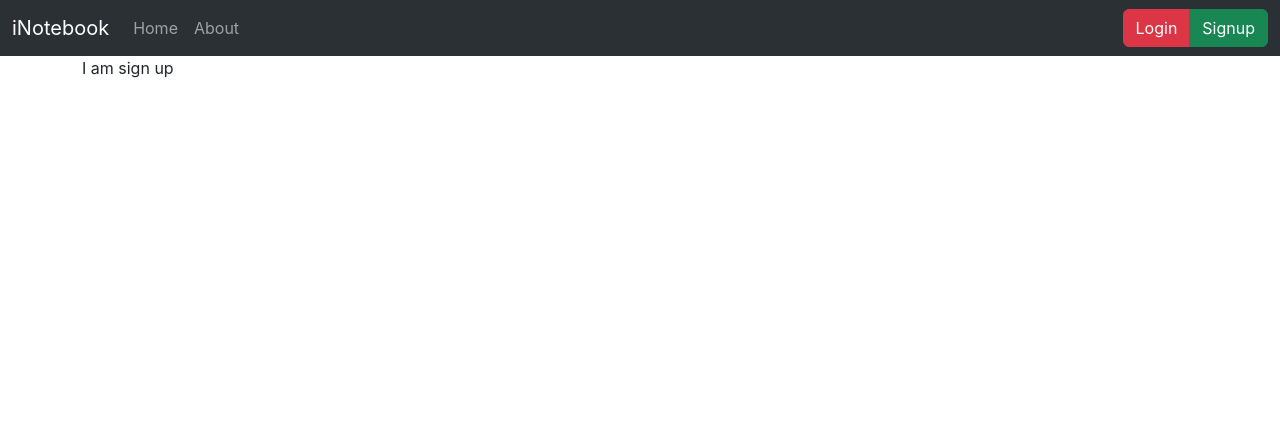
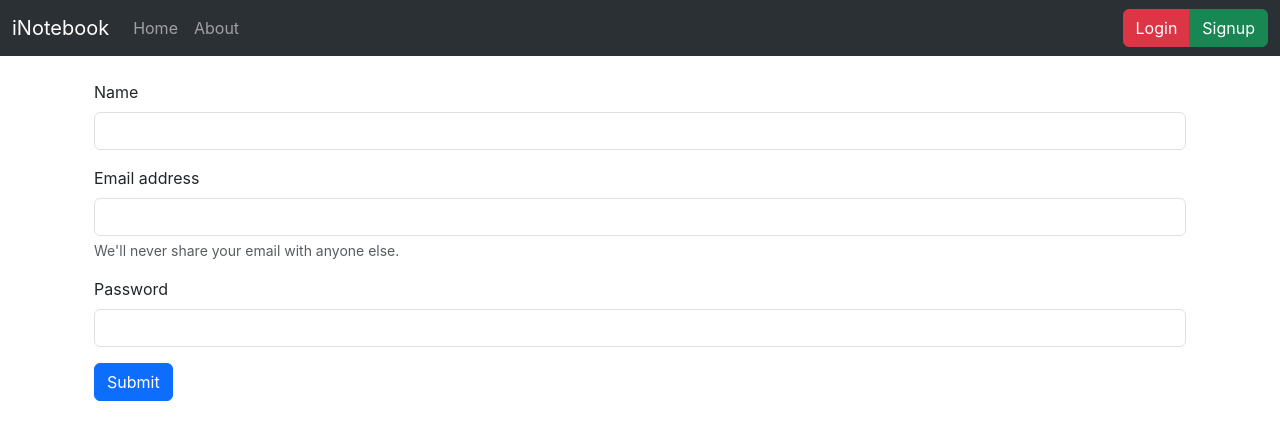
Before and after one commit to Faisal-Mujtaba-Saleem/iNotebook, a React (Create React App) app: page /signup in a window 1280 px wide. Shown: the top 440 px of the page. Built offline with nearby package versions, Linux system fonts and the light colour scheme.

Commit message:
Video. Adding SignUp Component to iNotebook | Complete React Course in Hindi #70. Completed

```diff
--- a/src/components/Login.jsx
+++ b/src/components/Login.jsx
@@ -33,9 +33,11 @@
         }
     }
 
+    const { email, password } = credentials;
+
     const handleSubmit = async (e) => {
         e.preventDefault();
-        const authToken = await fetchAuthToken(credentials.email, credentials.password);
+        const authToken = await fetchAuthToken(email, password);
         console.log(authToken);
         if (authToken) {
             localStorage.setItem('auth-token', authToken);
@@ -47,13 +49,13 @@
         <div className='container my-4'>
             <form onSubmit={handleSubmit}>
                 <div className="mb-3">
-                    <label htmlFor="exampleInputEmail1" className="form-label">Email address</label>
-                    <input type="email" className="form-control" id="email" name='email' aria-describedby="emailHelp" value={credentials.email} onChange={onChange} />
+                    <label htmlFor="email" className="form-label">Email address</label>
+                    <input type="email" className="form-control" id="email" name='email' aria-describedby="emailHelp" value={email} onChange={onChange} required />
                     <div id="emailHelp" className="form-text">We'll never share your email with anyone else.</div>
                 </div>
                 <div className="mb-3">
-                    <label htmlFor="exampleInputPassword1" className="form-label">Password</label>
-                    <input type="password" className="form-control" id="password" name='password' value={credentials.password} onChange={onChange} />
+                    <label htmlFor="password" className="form-label">Password</label>
+                    <input type="password" className="form-control" id="password" name='password' value={password} onChange={onChange} required />
                 </div>
                 <button type="submit" className="btn btn-primary">Submit</button>
             </form>
--- a/src/components/Signup.jsx
+++ b/src/components/Signup.jsx
@@ -1,9 +1,71 @@
-import React from 'react'
+import React, { useState } from 'react'
+import { useNavigate } from 'react-router-dom';
 
 const Signup = () => {
+    const navigate = useNavigate();
+
+    const [credentials, setCredentials] = useState({ name: "", email: "", password: "" });
+    const onChange = (e) => {
+        setCredentials({ ...credentials, [e.target.name]: e.target.value });
+    }
+
+    const fetchAuthToken = async (name, email, password) => {
+        let headersList = {
+            "Accept": "*/*",
+            "Content-Type": "application/json"
+        }
+
+        let bodyContent = JSON.stringify({ name, email, password });
+
+        let response = await fetch("http://localhost:5000/api/auth/createUser", {
+            method: "POST",
+            body: bodyContent,
+            headers: headersList
+        });
+
+        let json = await response.json();
+        if (json.success) {
+            console.log(json);
+            return json.authToken;
+        } else {
+            console.log(json);
+            alert("Invalid credentials");
+        }
+
+    }
+
+    const { name, email, password } = credentials;
+
+    const handleSubmit = async (e) => {
+        e.preventDefault();
+        const authToken = await fetchAuthToken(name, email, password);
+        console.log(authToken);
+        if (authToken) {
+            localStorage.setItem('auth-token', authToken);
+            navigate('/');
+        }
+    }
+
     return (
         <div>
-            I am sign up
+            <div className='container my-4'>
+                <form onSubmit={handleSubmit}>
+                    <div className="mb-3">
+                        <label htmlFor="name" className="form-label">Name</label>
+                        <input type="text" className="form-control" id="name" name='name' aria-describedby="emailHelp" value={name} onChange={onChange} required minLength={3} />
+                    </div>
+                    <div className="mb-3">
+                        <label htmlFor="email" className="form-label">Email address</label>
+                        <input type="email" className="form-control" id="email" name='email' aria-describedby="emailHelp" value={email} onChange={onChange} required />
+                        <div id="emailHelp" className="form-text">We'll never share your email with anyone else.</div>
+                    </div>
+                    <div className="mb-3">
+                        <label htmlFor="exampleInputPassword1" className="form-label">Password</label>
+                        <input type="password" className="form-control" id="password" name='password' value={password} onChange={onChange} required minLength={5} />
+                    </div>
+                    <button type="submit" className="btn btn-primary">Submit</button>
+                </form>
+            </div>
         </div>
     )
 }
```
Also changed, not shown: 1 other file (tests, documents, lock files or other folders).
